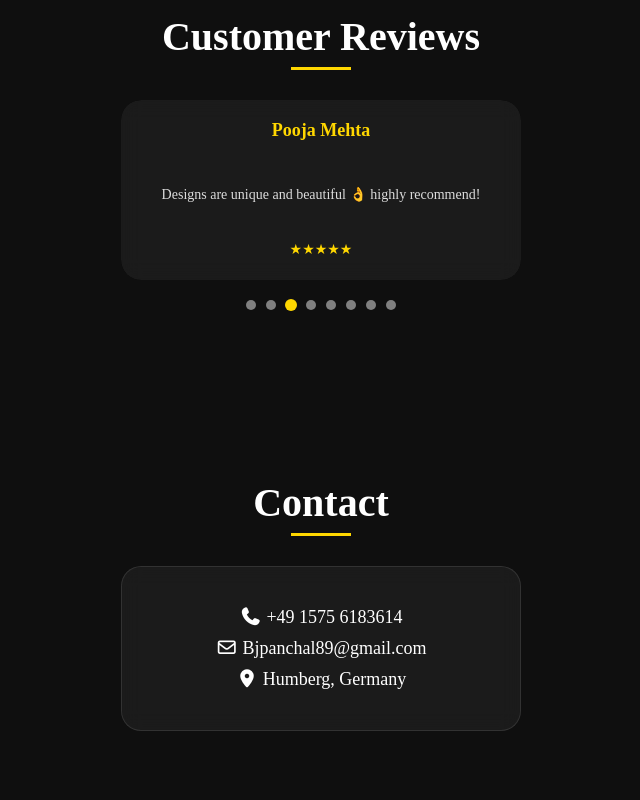
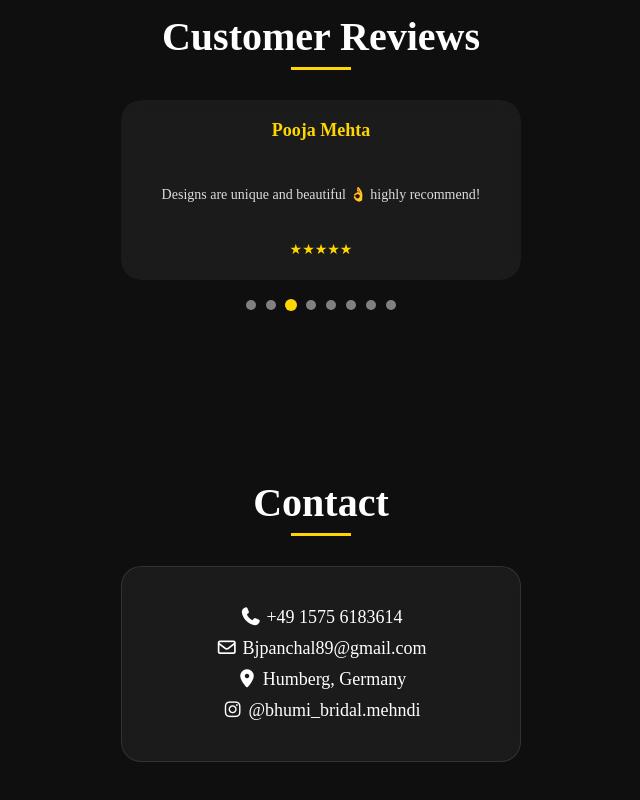
Before and after one commit to Parth290706/HENNA-BY-BHOOMI, a React (Create React App) app: page / in a window 1280 px wide. Shown: the part 1655-2455 px from the top of the page, without its empty margins (319-959 px from the left). Built offline with nearby package versions, Linux system fonts and the light colour scheme.

Commit message:
Add Instagram link to the contact section

```diff
--- a/src/App.js
+++ b/src/App.js
@@ -222,6 +222,17 @@ function App() {
               <i class="fa-solid fa-location-dot"></i> Humberg, Germany
             </a>
           </p>
+
+          <p>
+           <a
+             className="address insta"
+             href="https://www.instagram.com/bhumi_bridal.mehndi"
+             target="_blank"
+             rel="noopener noreferrer"
+          >
+             <i className="fa-brands fa-instagram"></i> @bhumi_bridal.mehndi
+    </a>
+  </p>
         </div>
       </div>
 
```
